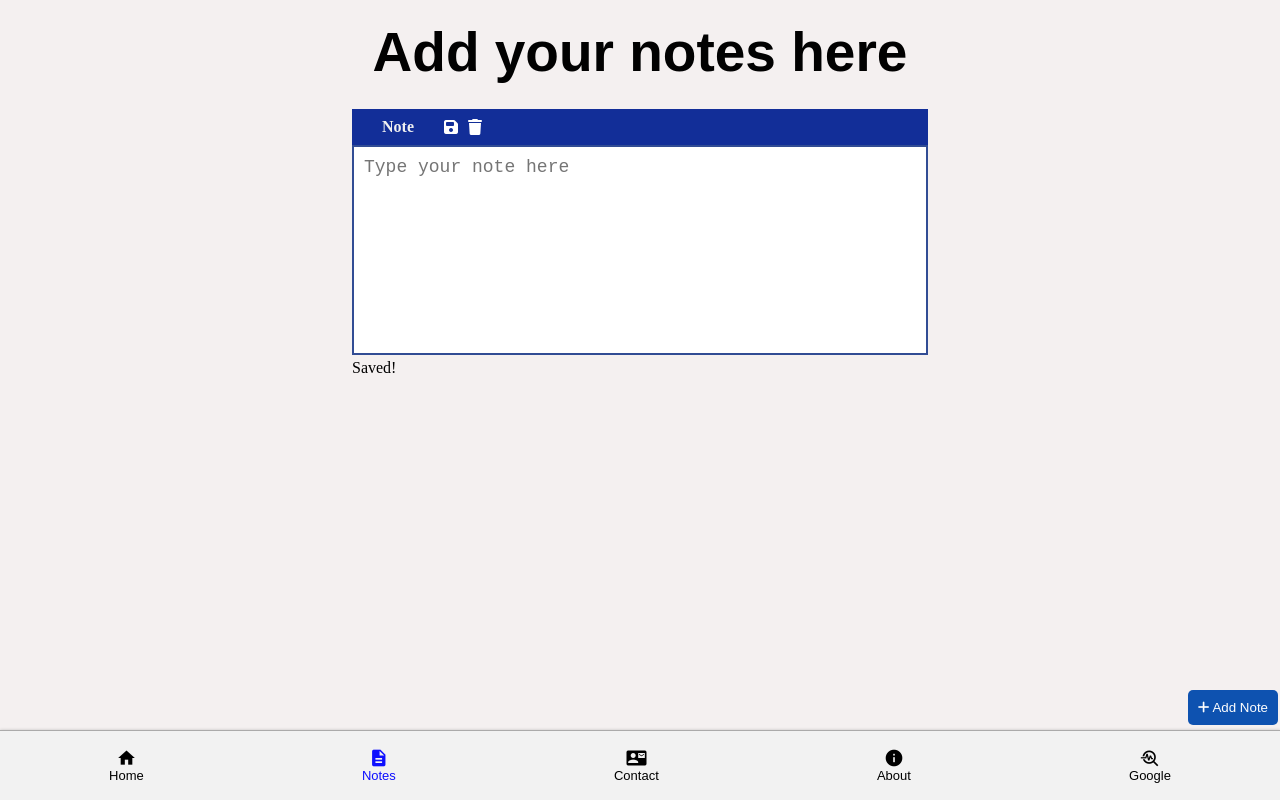
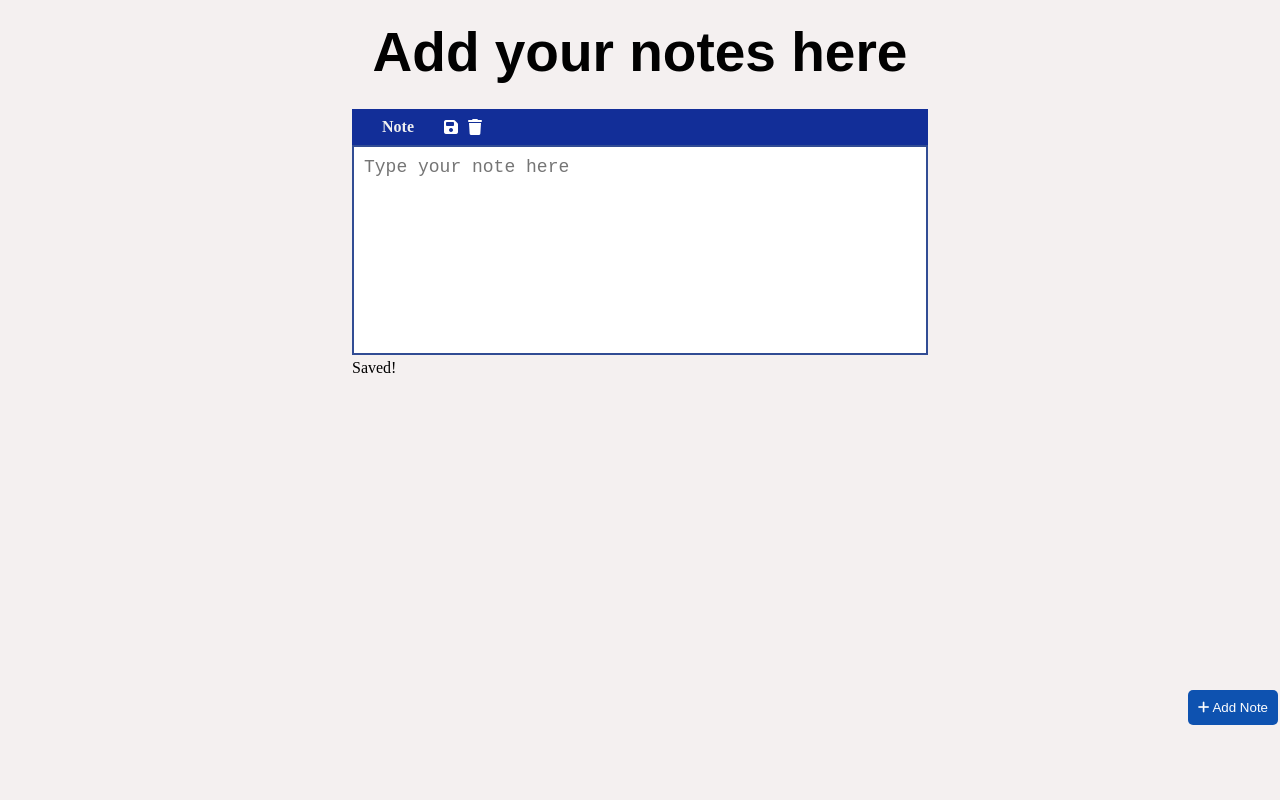
Before and after one commit to haider1210/ChatBot-H, a website: page Notes/index.html in a window 1280 px wide. Drawn offline with Linux system fonts and the light colour scheme.

Commit message:
Update index.html

```diff
--- a/Notes/index.html
+++ b/Notes/index.html
@@ -27,85 +27,6 @@
 
 
 
-
-        <!-- bottonbtn -->
-
-        <style>
-            .nav {
-            position: fixed;
-            bottom: 0;
-            width: 100%;
-            height: 70px;
-            box-shadow: 0 0 3px rgba(0, 0, 0, 0.2);
-            background-color: #f2f2f2;
-            display: flex;
-            overflow-x: auto;
-            left:0;
-        }
-
-        .nav__link {
-            display: flex;
-            flex-direction: column;
-            align-items: center;
-            justify-content: center;
-            flex-grow: 1;
-            min-width: 60px;
-            overflow: hidden;
-            white-space: nowrap;
-            border-top:1px #abaaaa solid;
-            font-family: sans-serif;
-            font-size: 13px;
-            color: #000000;
-            text-decoration: none;
-            -webkit-tap-highlight-color: transparent;
-            transition: background-color 0.1s ease-in-out;
-        }
-
-        .nav__link:hover {
-            background-color: #7ff7ec;
-        }
-
-        .nav__link--active {
-            color: #0e0fff;
-        }
-
-        .nav__icon {
-            font-size: 20px;
-        }
-
-          </style>
-            <nav class="nav">
-
-              <a a href="../index.html" class="nav__link" >
-                <i class="material-icons nav__icon">home</i>
-                <span class="nav__text">Home</span>
-              </a>
-              <a href="" class="nav__link" id="notesLink">
-                <i class="material-icons nav__icon">description</i>
-                <span class="nav__text">Notes</span>
-              </a>
-
-              <a href="../contactus/Contact_form.html" class="nav__link"  >
-                <i class="material-icons nav__icon">contact_mail</i>
-                <span class="nav__text">Contact</span>
-              </a>
-              <a href="../aboutus/about.html" class="nav__link">
-                <i class="material-icons nav__icon">info</i>
-                <span class="nav__text">About</span>
-              </a>
-              <a href="https://www.google.com" class="nav__link">
-                <i class="material-icons nav__icon">troubleshoot</i>
-                <span class="nav__text">Google</span>
-              </a>
-            </nav>
-
-        <script >
-          document.addEventListener("DOMContentLoaded", function() {
-                    var homeLink = document.getElementById("notesLink");
-                    homeLink.classList.add("nav__link--active");
-                });
-        </script>
-
 <script src="https://kit.fontawesome.com/bf520e6492.js" crossorigin="anonymous"></script>
 <script src="notes.js"></script>
 </body>
```
